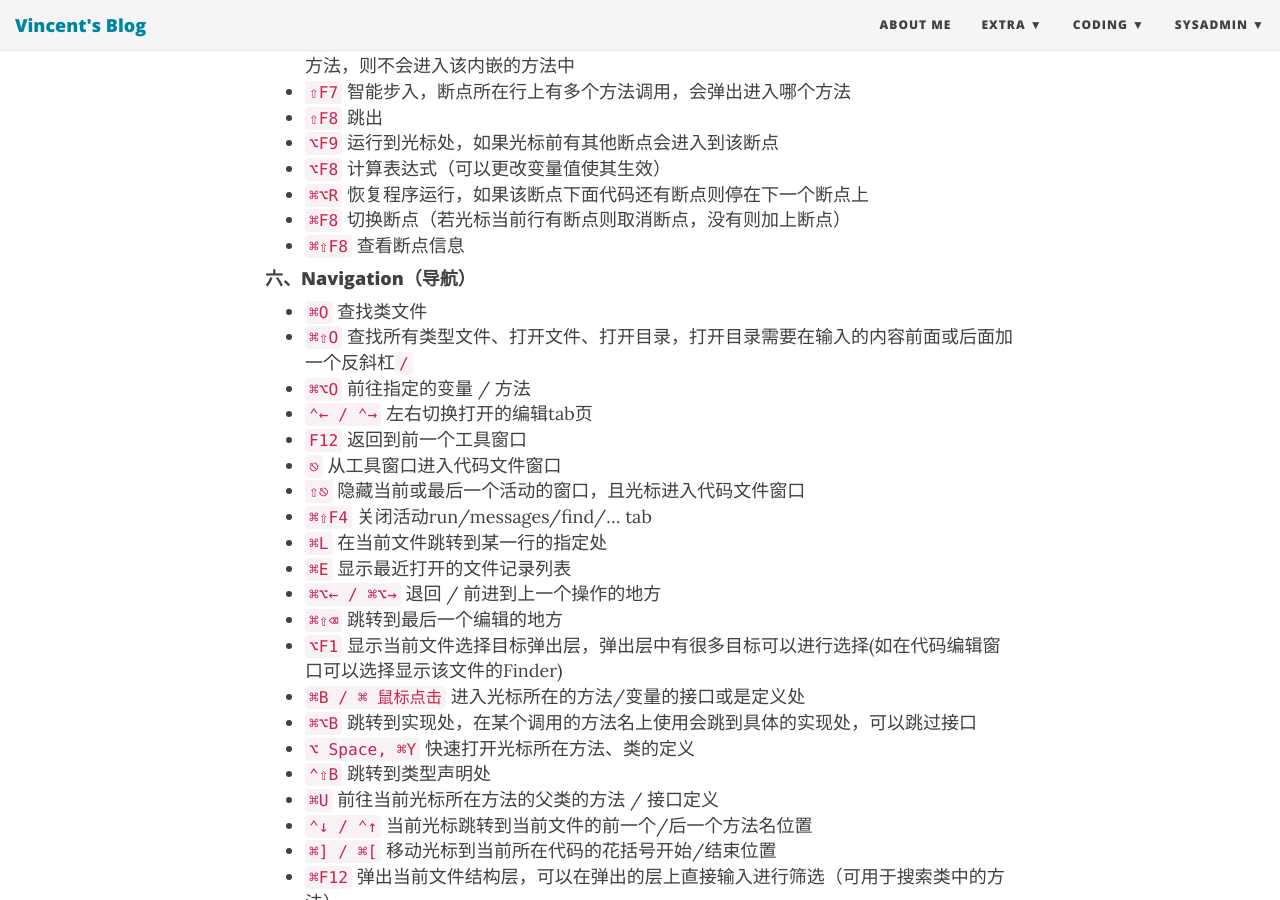
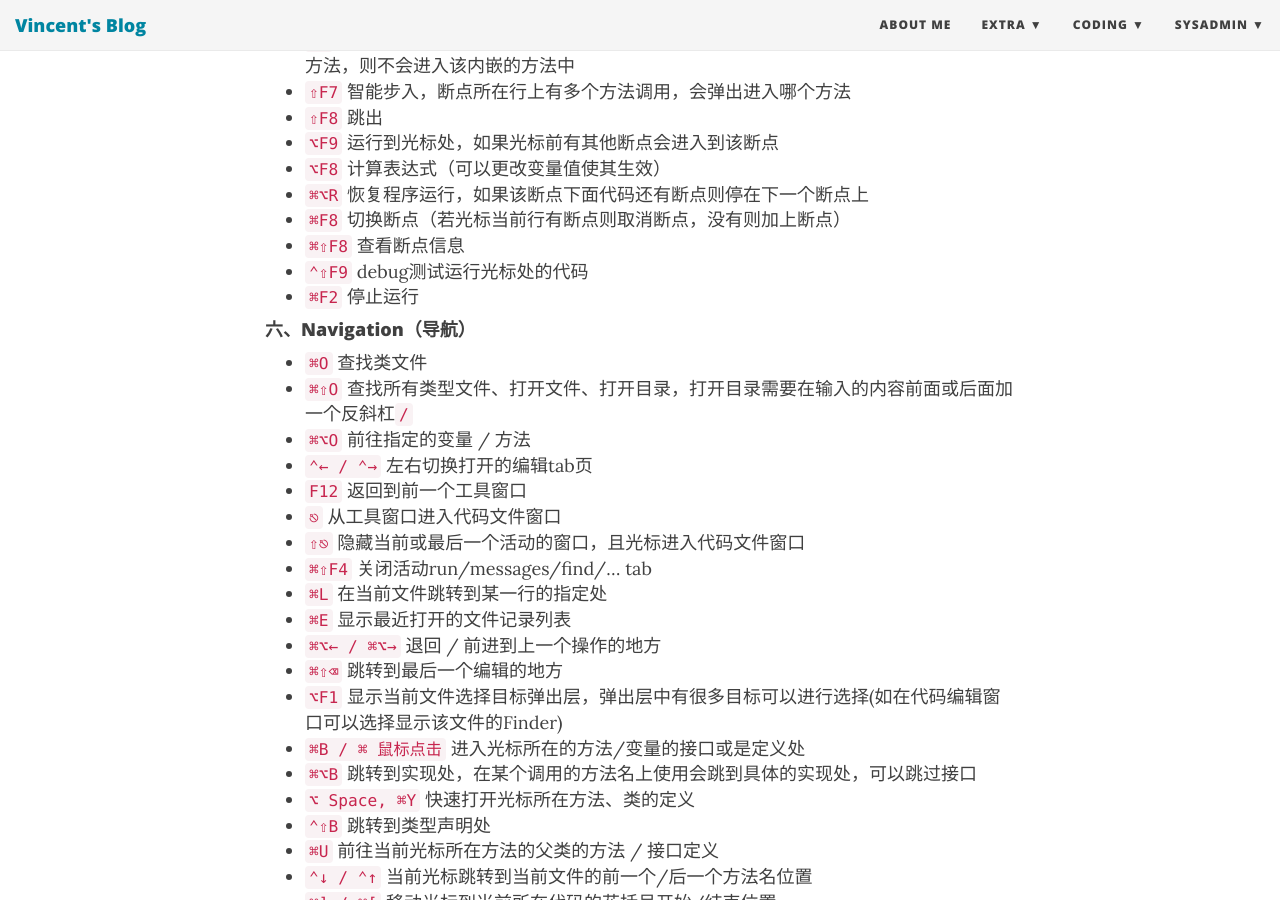
Before and after one commit to rainytooo/rainytooo.github.io, a Jekyll site: the page built from _posts/2016/06/2016-06-01-intellij-idea-keymap-osx.md, in a window 1280 px wide and 900 px high, scrolled down 2609 px. Built offline with Jekyll 4.4.1, drawn with Linux system fonts in a browser that asks for light colours; nearby versions of some CDN libraries; comment, search, counter and statistics services are not loaded.

Commit message:
2016年 7月31日 星期日 13时09分35秒 CST

```diff
--- a/_posts/2016/06/2016-06-01-intellij-idea-keymap-osx.md
+++ b/_posts/2016/06/2016-06-01-intellij-idea-keymap-osx.md
@@ -111,6 +111,8 @@ tags: [java, idea, keymap, osx]
 - `⌘⌥R` 恢复程序运行，如果该断点下面代码还有断点则停在下一个断点上
 - `⌘F8` 切换断点（若光标当前行有断点则取消断点，没有则加上断点）
 - `⌘⇧F8` 查看断点信息
+- `⌃⇧F9` debug测试运行光标处的代码
+- `⌘F2` 停止运行
 
 #### 六、Navigation（导航）
 - `⌘O` 查找类文件
```
